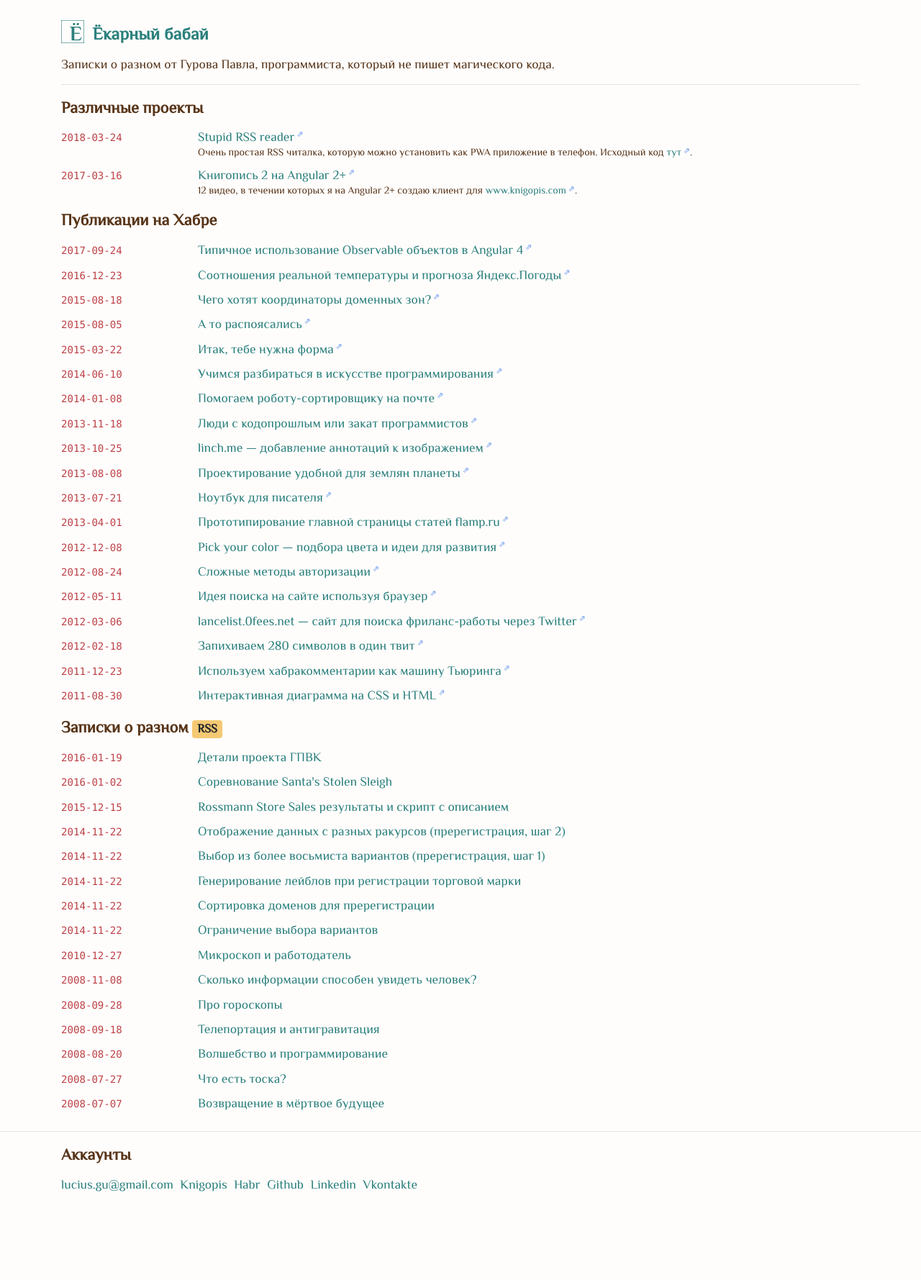
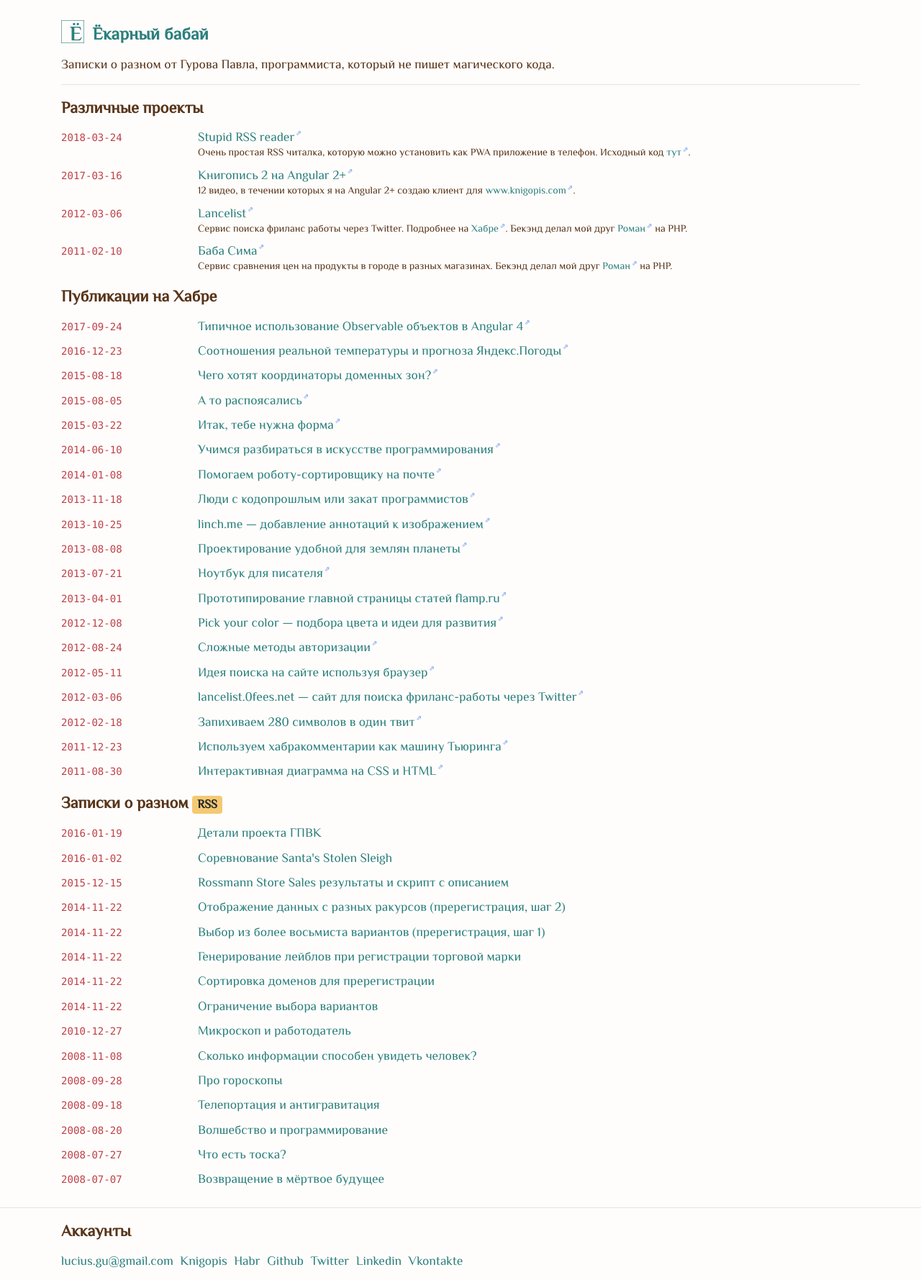
Before and after one commit to gurov/gurov.github.io, a Jekyll site: the page built from index.html, in a window 1280 px wide. Shown: the whole page at 72% size. Built offline with Jekyll 4.4.1, drawn with Linux system fonts in a browser that asks for light colours; before the commit the page ends 1674 px from its top, so only the background shows below that.

Commit message:
added projects

```diff
--- a/_includes/footer.html
+++ b/_includes/footer.html
@@ -12,9 +12,12 @@
       </li>
       <li class="list-inline-item">
           <a target="_blank" href="https://habr.com/users/lucius/">Habr</a>
-        </li>
+      </li>
       <li class="list-inline-item">
         <a target="_blank" href="https://github.com/gurov">Github</a>
+      </li>
+      <li class="list-inline-item">
+        <a target="_blank" href="https://twitter.com/gurovpavel">Twitter</a>
       </li>
       <li class="list-inline-item">
         <a target="_blank" href="https://www.linkedin.com/in/pgurov/">Linkedin</a>
--- a/css/main.scss
+++ b/css/main.scss
@@ -33,9 +33,10 @@ body {
 }
 
 .out-link::after {
-    content: " ⇗";
+    content: "⇗";
     color: cornflowerblue;
-    font-size: 0.7rem;
+    padding-left: 0.1rem;
+    font-size: 0.6rem;
     vertical-align: top;
 }
 .brand-image {
--- a/index.html
+++ b/index.html
@@ -25,6 +25,24 @@ layout: default
         <a target="_blank" href="https://www.youtube.com/playlist?list=PLR0eLsPS8yxOfKiTFOmlBflzF_DmL-kFd"
         class="out-link post_link">Книгопись 2 на Angular 2+</a>
         <div class="small">12 видео, в течении которых я на Angular 2+ создаю клиент для <a target="_blank" class="out-link" href="http://www.knigopis.com">www.knigopis.com</a>.</div>
+      </dd>
+
+      <dt class="col-md-2">
+        <code class="small">2012-03-06</code>
+      </dt>
+      <dd class="col-md-10 mb-3">
+        <a target="_blank" href="http://lancelist.0fees.net/?i=1"
+        class="out-link post_link">Lancelist</a>
+        <div class="small">Сервис поиска фриланс работы через Twitter. Подробнее на <a target="_blank" class="out-link" href="https://habrahabr.ru/post/139496/">Хабре</a>. Бекэнд делал мой друг <a target="_blank" class="out-link" href="http://me.getid.org/">Роман</a> на PHP.</div>
+      </dd>
+
+      <dt class="col-md-2">
+        <code class="small">2011-02-10</code>
+      </dt>
+      <dd class="col-md-10 mb-3">
+        <a target="_blank" href="http://babasima.getid.org/"
+        class="out-link post_link">Баба Сима</a>
+        <div class="small">Сервис сравнения цен на продукты в городе в разных магазинах. Бекэнд делал мой друг <a target="_blank" class="out-link" href="http://me.getid.org/">Роман</a> на PHP.</div>
       </dd>
 
   </dl>
```
